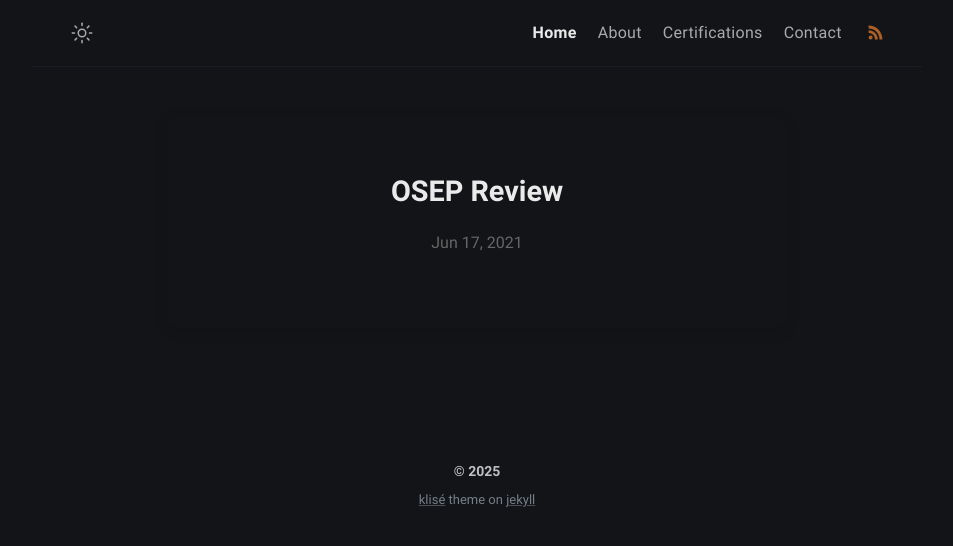
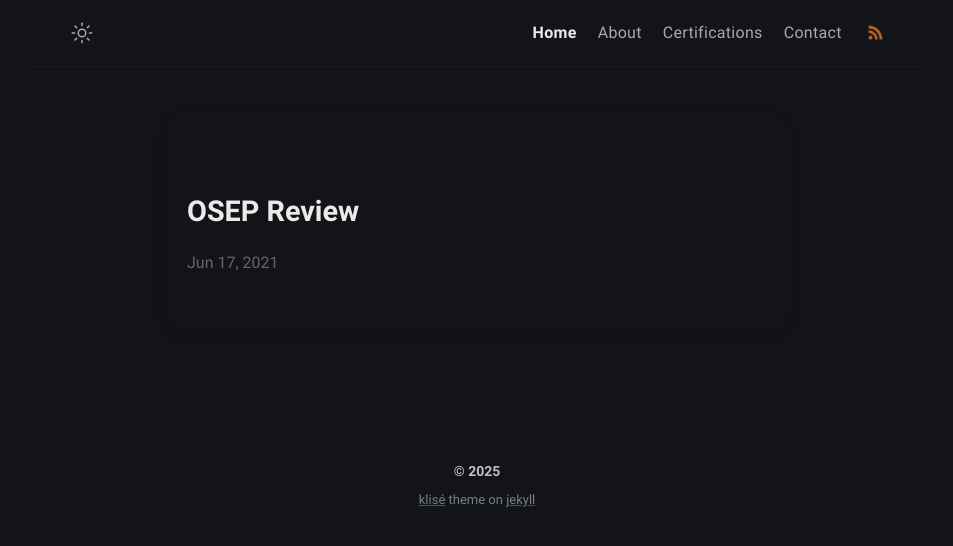
Before and after one commit to Extravenger/extravenger.github.io, a Jekyll site: the page built from index.md, in a window 1280 px wide. Shown: the top 546 px of the page, without its empty margins (163-1116 px from the left). Built offline with Jekyll 4.4.1, drawn with Linux system fonts in a browser that asks for light colours.

Commit message:
Update default.html

```diff
--- a/_layouts/default.html
+++ b/_layouts/default.html
@@ -20,7 +20,7 @@
     /* Container to hold post cards */
     .post-cards-container {
       display: grid;
-      grid-template-columns: repeat(auto-fill, minmax(500px, 1fr)); /* Increased card width */
+      grid-template-columns: repeat(auto-fill, minmax(500px, 1fr)); /* Adjusted card size */
       gap: 30px;
       padding: 20px;
       max-width: 1200px;
@@ -35,23 +35,27 @@
       border-radius: 15px;
       box-shadow: 0 4px 15px rgba(0, 0, 0, 0.1);
       overflow: hidden;
+      display: grid;
+      grid-template-columns: 1fr 1fr;  /* Split into two equal parts */
+      gap: 20px;
       padding: 20px;
-      text-align: center;
+      text-align: left;
       transition: transform 0.3s ease, box-shadow 0.3s ease;
       cursor: pointer;
       height: 100%;
     }
 
+    /* Hover effect for cards */
     .post-card:hover {
       transform: translateY(-10px);
       box-shadow: 0 10px 30px rgba(0, 0, 0, 0.2);
     }
 
-    .post-card img {
-      width: 100%;
-      height: auto;
-      border-radius: 10px;
-      margin-bottom: 15px;
+    /* Left section of the post card (for text) */
+    .post-card .text-content {
+      display: flex;
+      flex-direction: column;
+      justify-content: center;  /* Center the content vertically */
     }
 
     .post-card h2 {
@@ -68,7 +72,7 @@
 
     .post-card .tags {
       display: flex;
-      justify-content: center;
+      justify-content: flex-start;
       gap: 10px;
       margin-top: 10px;
     }
@@ -86,6 +90,14 @@
     .post-card .tag:hover {
       background: #0096FF;
       color: white;
+    }
+
+    /* Right section of the post card (for image) */
+    .post-card img {
+      width: 100%;
+      height: auto;
+      border-radius: 10px;
+      object-fit: cover;
     }
 
   </style>
@@ -120,9 +132,7 @@
         <div class="post-cards-container">
           {% for post in site.posts %}
           <div class="post-card" onclick="window.location.href='{{ post.url }}'">
-            {% if post.image %}
-            <img src="{{ post.image }}" alt="{{ post.title }}">
-            {% endif %}
+            <div class="text-content">
               <h2>{{ post.title }}</h2>
               <div class="meta">
                 <time datetime="{{ post.date | date_to_xmlschema }}">{{ post.date | date: "%b %d, %Y" }}</time>
@@ -133,6 +143,11 @@
                 <a class="tag" href="/tags/#{{ tag | downcase | slugify }}">{{ tag | upcase }}</a>
                 {% endfor %}
               </div>
+              {% endif %}
+            </div>
+
+            {% if post.image %}
+            <img src="{{ post.image }}" alt="{{ post.title }}">
             {% endif %}
           </div>
           {% endfor %}
```
Lines whose indentation alone changed are shown as unchanged.
